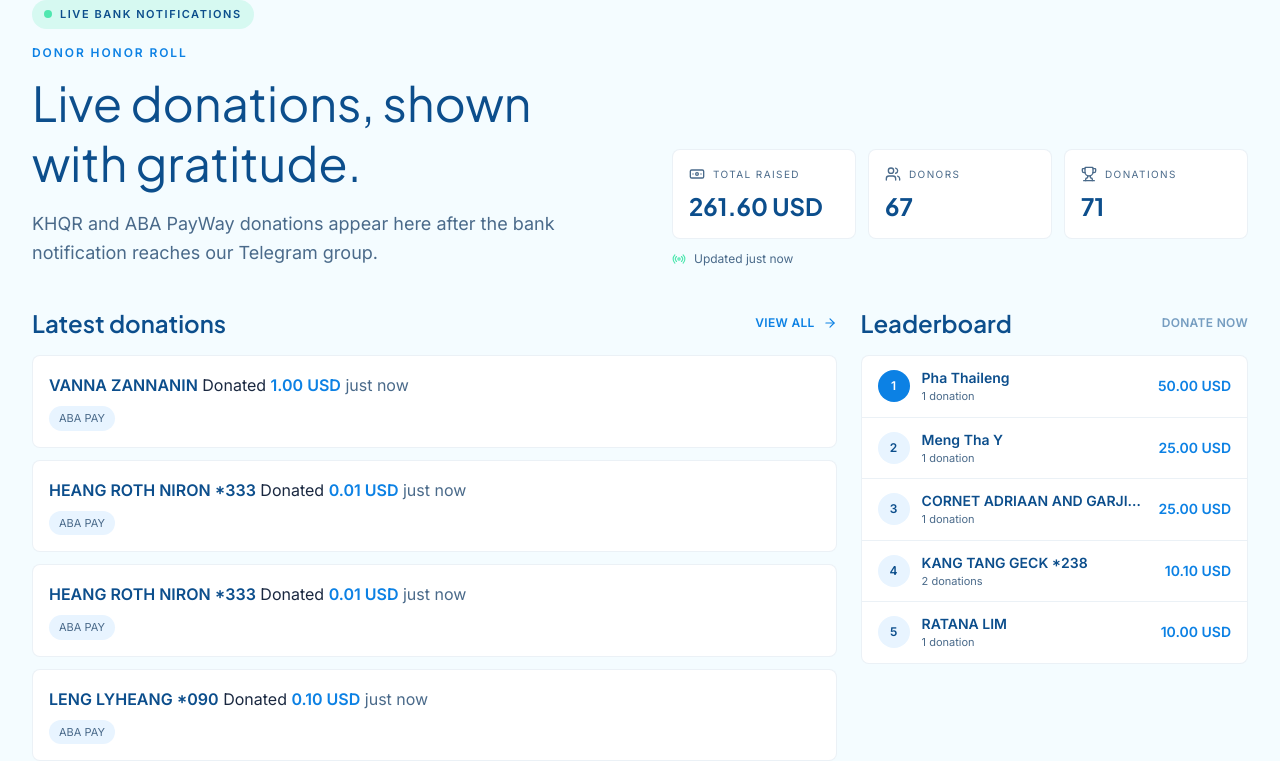
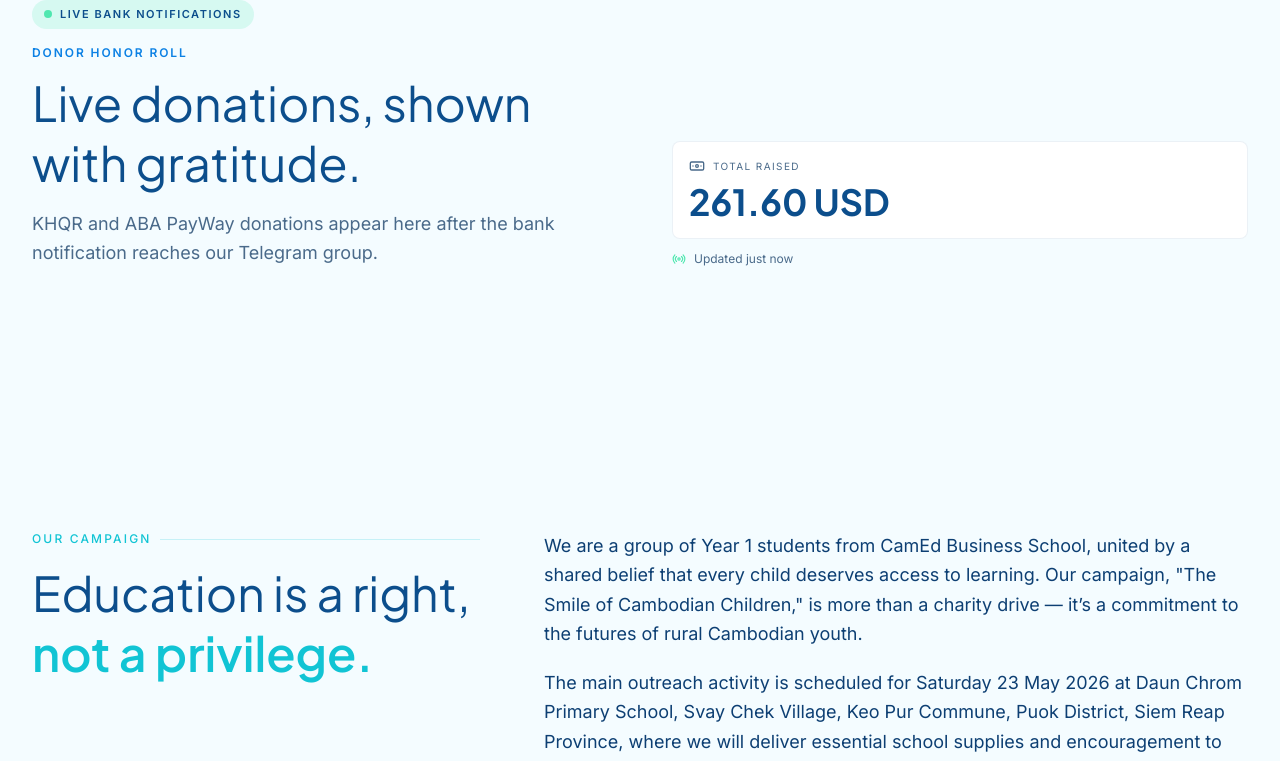
Before and after one commit to lyheang369/scc-charity, a React (Vite) app: page / in a window 1280 px wide. Shown: the part 912-1673 px from the top of the page. Built offline with nearby package versions, Linux system fonts and the light colour scheme.

Commit message:
fix: show only total donation amount

```diff
--- a/src/components/DonationHonorRoll.jsx
+++ b/src/components/DonationHonorRoll.jsx
@@ -1,22 +1,20 @@
-import { Banknote, Trophy, Users } from 'lucide-react'
+import { Banknote } from 'lucide-react'
 import { buildLeaderboard, formatDonationAmount, formatRelativeTime } from '../lib/donations'
 
 export function DonationSummary({ summary, labels }) {
   const items = [
     { icon: Banknote, label: labels.totalRaised, value: formatDonationAmount(summary.totalAmount) },
-    { icon: Users, label: labels.donors, value: summary.supporterCount },
-    { icon: Trophy, label: labels.gifts, value: summary.donationCount },
   ]
 
   return (
-    <div className="grid sm:grid-cols-3 gap-3">
+    <div className="grid gap-3">
       {items.map(({ icon: Icon, label, value }) => (
         <div key={label} className="rounded-lg border border-navy/8 bg-white px-4 py-4">
           <div className="flex items-center gap-2 text-muted mb-2">
             <Icon size={16} />
             <span className="text-[10px] uppercase tracking-[0.14em]">{label}</span>
           </div>
-          <div className="font-display text-xl md:text-2xl font-bold text-navy">{value}</div>
+          <div className="font-display text-3xl md:text-4xl font-bold text-navy">{value}</div>
         </div>
       ))}
     </div>
--- a/src/components/LiveDonations.jsx
+++ b/src/components/LiveDonations.jsx
@@ -1,16 +1,16 @@
-import { ArrowRight, Radio } from 'lucide-react'
+import { Radio } from 'lucide-react'
 import { useContext } from 'react'
 import { LanguageContext } from '../context/LanguageContext'
 import { useTranslation } from '../hooks/useTranslation'
 import { useDonations } from '../hooks/useDonations'
 import { formatRelativeTime } from '../lib/donations'
 import ScrollReveal from './ScrollReveal'
-import { DonationSummary, LeaderboardList, RecentDonationList } from './DonationHonorRoll'
+import { DonationSummary } from './DonationHonorRoll'
 
 export default function LiveDonations() {
   const t = useTranslation()
   const { language } = useContext(LanguageContext)
-  const { donations, summary, generatedAt, syncedAt, checkedAt, live, loading } = useDonations()
+  const { summary, generatedAt, syncedAt, checkedAt, live, loading } = useDonations()
   const labels = t.donations
   const updatedAt = checkedAt || syncedAt || generatedAt || summary.lastDonationAt
 
@@ -41,28 +41,6 @@ export default function LiveDonations() {
             </div>
           </div>
         </ScrollReveal>
-
-        <div className="grid lg:grid-cols-[minmax(0,1.35fr)_minmax(320px,0.65fr)] gap-6">
-          <ScrollReveal>
-            <div className="flex items-center justify-between gap-4 mb-4">
-              <h3 className="font-display text-2xl font-semibold text-navy">{labels.recentTitle}</h3>
-              <a href="#donors" className="inline-flex items-center gap-2 text-xs font-semibold uppercase tracking-wide text-orange hover:text-orange-dark transition-colors">
-                {labels.viewAll} <ArrowRight size={14} />
-              </a>
-            </div>
-            <RecentDonationList donations={donations} labels={labels} language={language} limit={5} />
-          </ScrollReveal>
-
-          <ScrollReveal delay="lg:delay-100">
-            <div className="flex items-center justify-between gap-4 mb-4">
-              <h3 className="font-display text-2xl font-semibold text-navy">{labels.leaderboardTitle}</h3>
-              <a href="#donate" className="text-xs font-semibold uppercase tracking-wide text-navy/55 hover:text-navy transition-colors">
-                {labels.donateNow}
-              </a>
-            </div>
-            <LeaderboardList donations={donations} labels={labels} limit={5} />
-          </ScrollReveal>
-        </div>
       </div>
     </section>
   )
--- a/src/pages/DonorsPage.jsx
+++ b/src/pages/DonorsPage.jsx
@@ -2,7 +2,7 @@ import { ArrowLeft, RefreshCw } from 'lucide-react'
 import { useContext } from 'react'
 import Navbar from '../components/Navbar'
 import Footer from '../components/Footer'
-import { DonationSummary, LeaderboardList, RecentDonationList } from '../components/DonationHonorRoll'
+import { DonationSummary } from '../components/DonationHonorRoll'
 import { LanguageContext } from '../context/LanguageContext'
 import { useDonations } from '../hooks/useDonations'
 import { useTranslation } from '../hooks/useTranslation'
@@ -11,7 +11,7 @@ import { formatRelativeTime } from '../lib/donations'
 export default function DonorsPage() {
   const t = useTranslation()
   const { language } = useContext(LanguageContext)
-  const { donations, summary, generatedAt, syncedAt, checkedAt, live, loading, refresh } = useDonations()
+  const { summary, generatedAt, syncedAt, checkedAt, live, loading, refresh } = useDonations()
   const labels = t.donations
   const updatedAt = checkedAt || syncedAt || generatedAt || summary.lastDonationAt
 
@@ -64,30 +64,6 @@ export default function DonorsPage() {
             </div>
           </div>
         </section>
-
-        <section className="section-padding bg-cream">
-          <div className="max-w-7xl mx-auto px-5 md:px-8">
-            <div className="grid lg:grid-cols-[minmax(320px,0.75fr)_minmax(0,1.25fr)] gap-8">
-              <div>
-                <h2 className="font-display text-2xl md:text-3xl font-semibold text-navy mb-4">{labels.leaderboardTitle}</h2>
-                <LeaderboardList donations={donations} labels={labels} limit={50} />
-              </div>
-
-              <div>
-                <div className="flex flex-wrap items-center justify-between gap-4 mb-4">
-                  <h2 className="font-display text-2xl md:text-3xl font-semibold text-navy">{labels.allDonationsTitle}</h2>
-                  <a
-                    href="#donate"
-                    className="inline-flex items-center justify-center rounded-full bg-linear-to-r from-orange to-orange-dark px-5 py-3 text-xs font-semibold uppercase tracking-wide text-white hover:shadow-lg hover:shadow-orange/25 transition-all"
-                  >
-                    {labels.donateNow}
-                  </a>
-                </div>
-                <RecentDonationList donations={donations} labels={labels} language={language} limit={100} />
-              </div>
-            </div>
-          </div>
-        </section>
       </main>
 
       <Footer />
```
